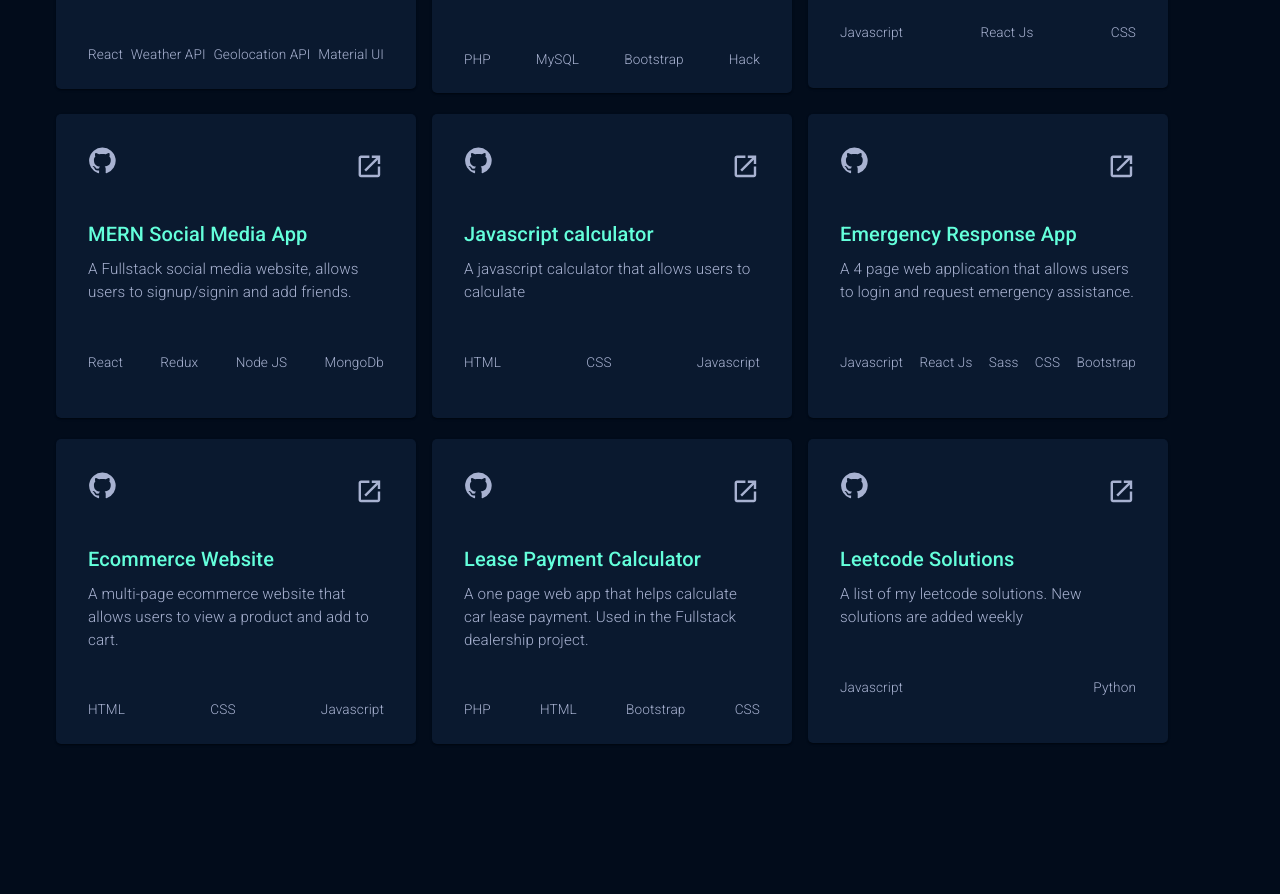
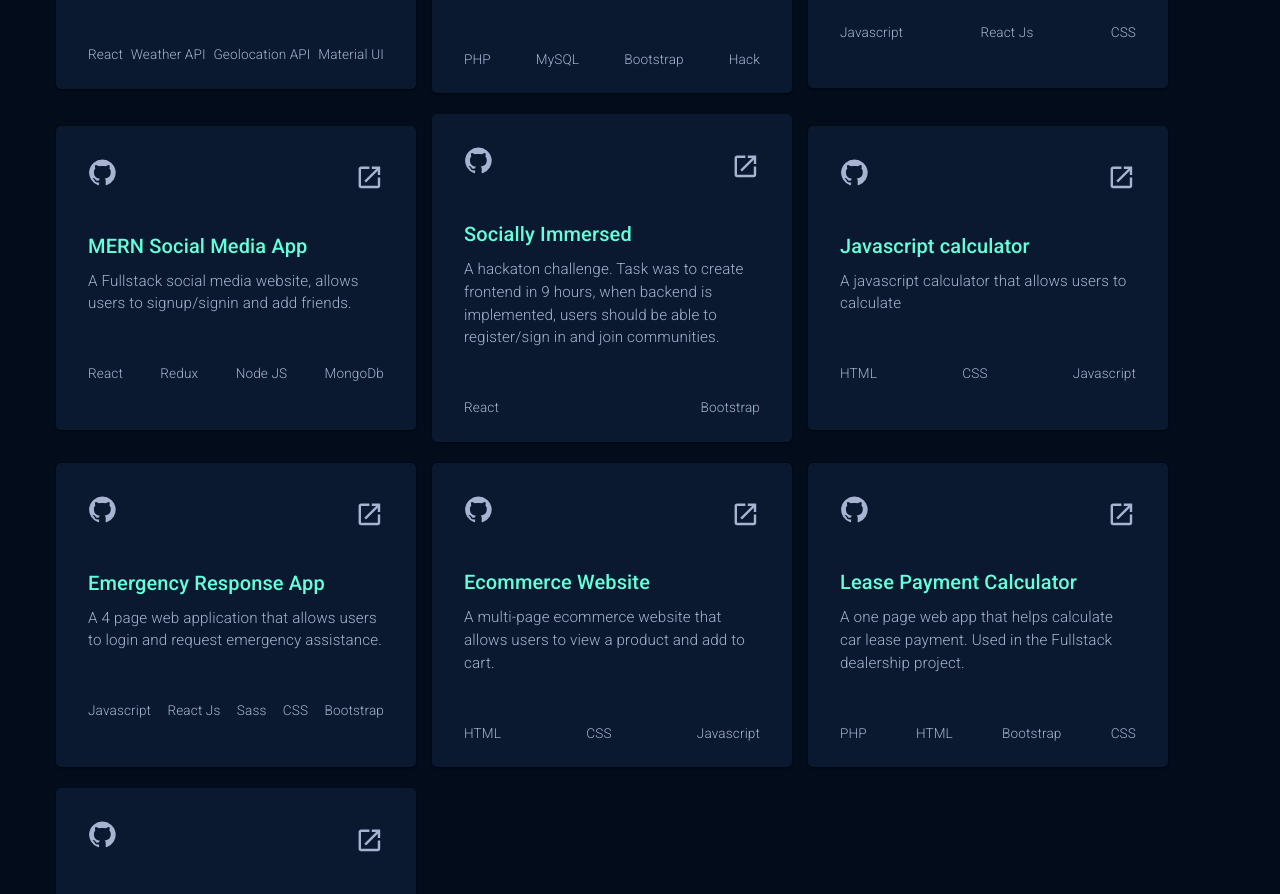
Before and after one commit to JAbsolu/React-portfolio, a React (Create React App) app: page / in a window 1280 px wide. Shown: the part 1310-2204 px from the top of the page. Built offline with nearby package versions, Linux system fonts and the light colour scheme.

Commit message:
Add new socially immersed hackaton challenge to list of projects

```diff
--- a/src/assets.js
+++ b/src/assets.js
@@ -64,6 +64,14 @@ export const projects = [
         "A Fullstack social media website, allows users to signup/signin and add friends.",
     },
     {
+      name: "Socially Immersed",
+      frontendView: "https://socially-immersed-challenge.vercel.app/",
+      github: "https://github.com/JAbsolu/Socially-immersed-challenge",
+      technology: ["React", "Bootstrap"],
+      description:`A hackaton challenge. Task was to create frontend in 9 hours,
+      when backend is implemented, users should be able to register/sign in and join communities.`,
+    },
+    {
       name: "Javascript calculator",
       frontendView: "https://jscalculator-ruby.vercel.app/",
       github: "https://github.com/JAbsolu/Javascript-calculator",
```
